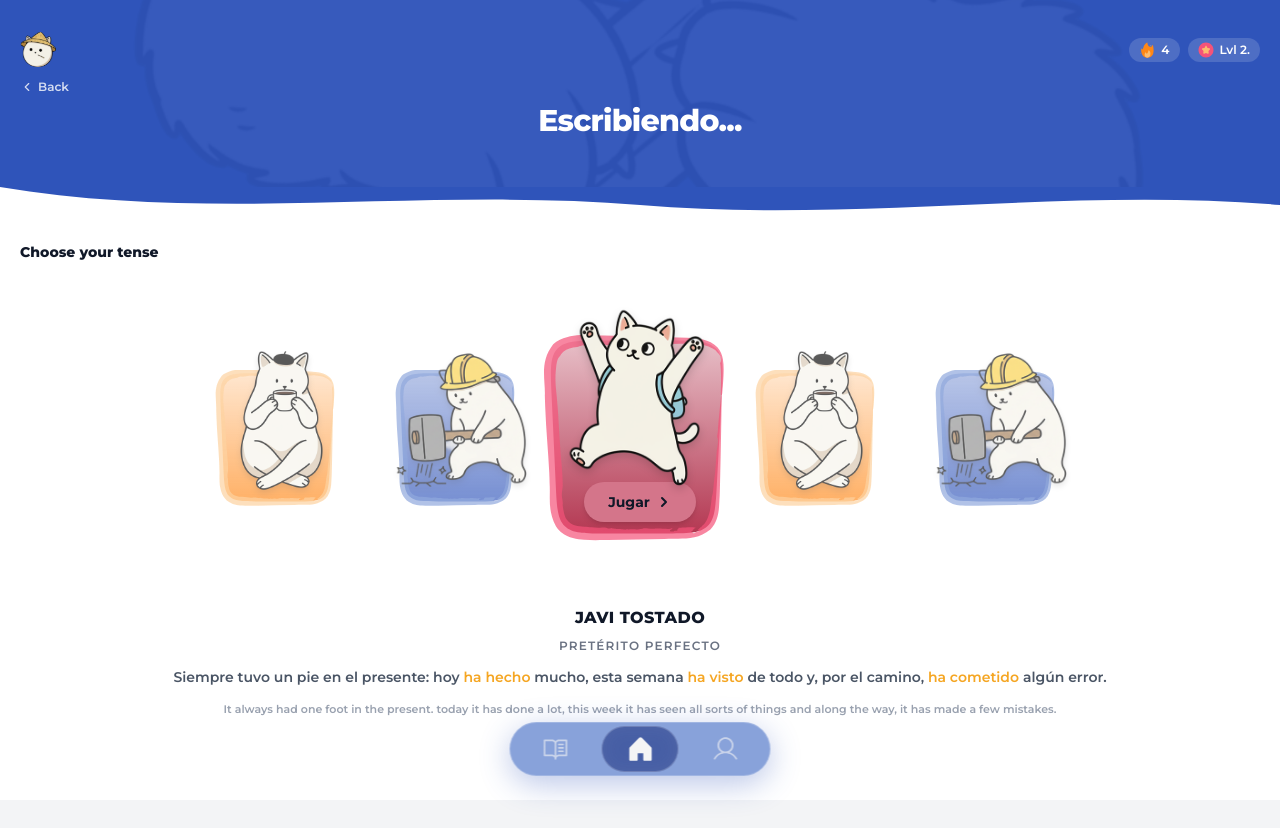
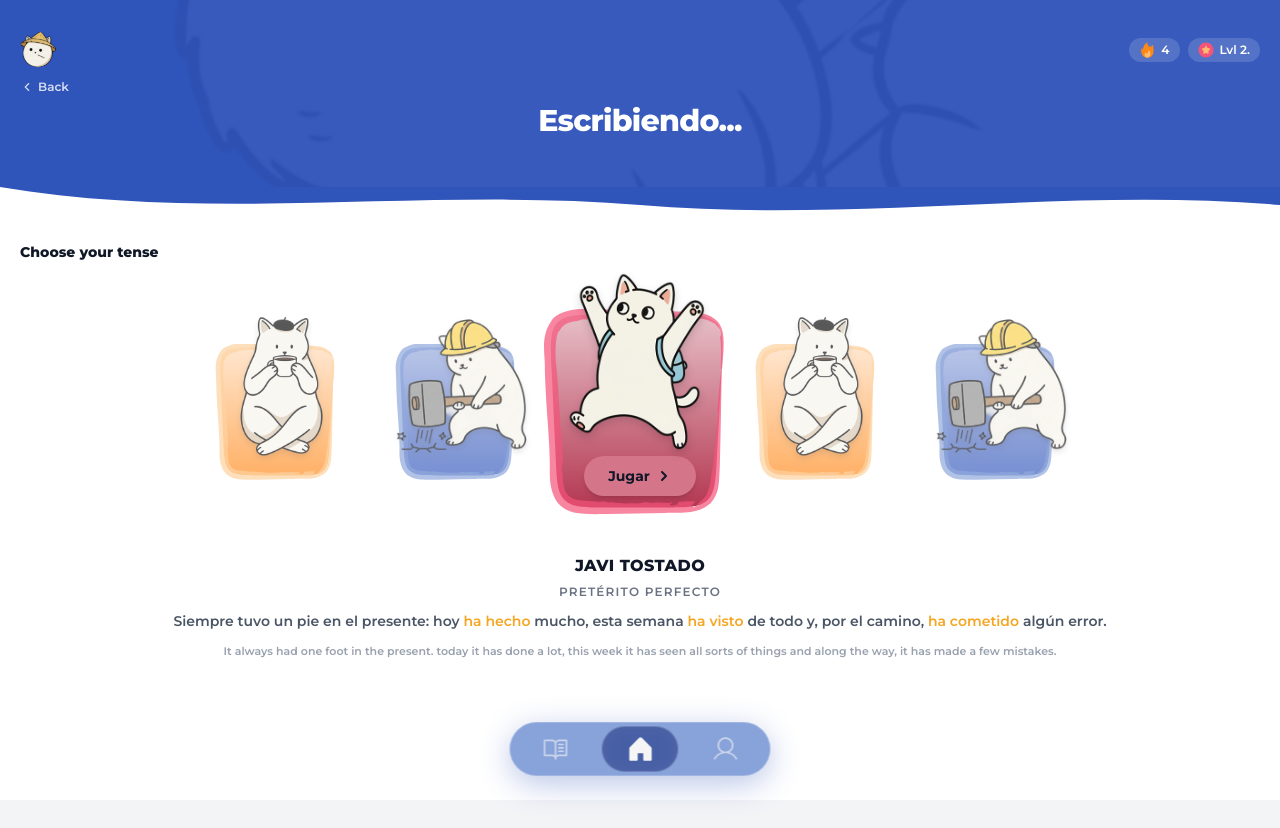
Before and after one commit to rogergongas8/BSP, a Next.js app: page /escribiendo in a window 1280 px wide. Shown: the top 828 px of the page. Built offline with nearby package versions, Linux system fonts and the light colour scheme.

Commit message:
movida la imagen del hero banner en escribiendo

```diff
--- a/src/app/(app)/escribiendo/page.tsx
+++ b/src/app/(app)/escribiendo/page.tsx
@@ -262,7 +262,7 @@ export default function EscribiendoPage() {
           src="/images/escribiendo/background.png"
           alt=""
           fill
-          className="object-cover opacity-20 pointer-events-none select-none"
+          className="object-cover opacity-20 pointer-events-none select-none scale-[1.3] translate-x-[15%]"
         />
         <div className="relative flex items-center justify-between mb-3">
           <Image src="/images/nav/user-image.svg" alt="Avatar" width={36} height={36} className="rounded-full" />
@@ -296,12 +296,12 @@ export default function EscribiendoPage() {
       </div>
 
       {/* ── Content ── */}
-      <div className="bg-white flex-1 pt-5 pb-8">
+      <div className="bg-white flex-1 pt-5 pb-24">
 
-        <p className="px-5 text-sm font-black text-gray-900 mb-10">Choose your tense</p>
+        <p className="px-5 text-sm font-black text-gray-900 mb-6">Choose your tense</p>
 
         {/* ── Carousel ── */}
-        <div ref={containerRef} className="relative overflow-hidden" style={{ height: 280 }}>
+        <div ref={containerRef} className="relative overflow-visible" style={{ height: 260 }}>
           <motion.div
             className="absolute top-0 left-0 w-full h-full cursor-grab active:cursor-grabbing"
             style={{ x }}
@@ -320,7 +320,7 @@ export default function EscribiendoPage() {
         <AnimatePresence mode="wait">
           <motion.div
             key={renderIndex}
-            className="px-6 flex flex-col items-center gap-2 mt-6"
+            className="px-6 flex flex-col items-center gap-1.5 mt-2"
             initial={{ opacity: 0, y: 10 }}
             animate={{ opacity: 1, y: 0 }}
             exit={{ opacity: 0, y: -10 }}
```
Also changed, not shown: public/images/escribiendo/bg-javi.svg (deleted).
